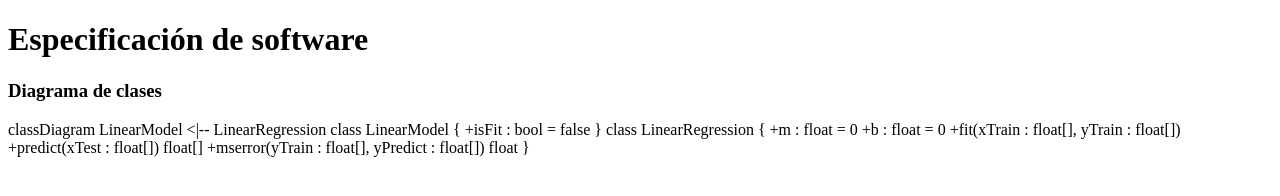
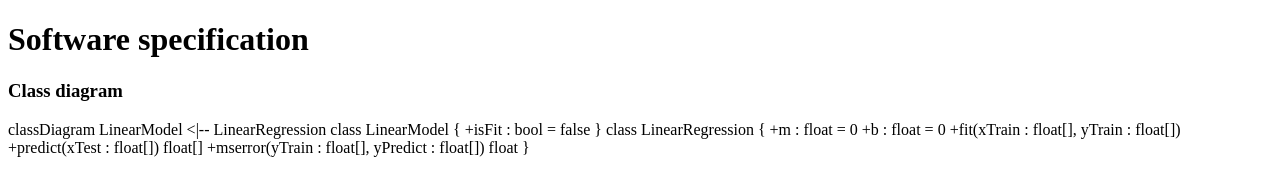
Before and after one commit to tytusdb/tytusjs, a plain HTML site: page docs/specification.html in a window 1280 px wide. Drawn offline with Linux system fonts and the light colour scheme; a script that the page names is missing.

Commit message:
Update specification.html

```diff
--- a/docs/specification.html
+++ b/docs/specification.html
@@ -4,8 +4,8 @@
   <meta charset="utf-8">
 </head>
 <body>
-    <h1>Especificación de software</h1>
-    <h3>Diagrama de clases</h3>
+    <h1>Software specification</h1>
+    <h3>Class diagram</h3>
     <div class="mermaid">
     classDiagram
     LinearModel <|-- LinearRegression
```
